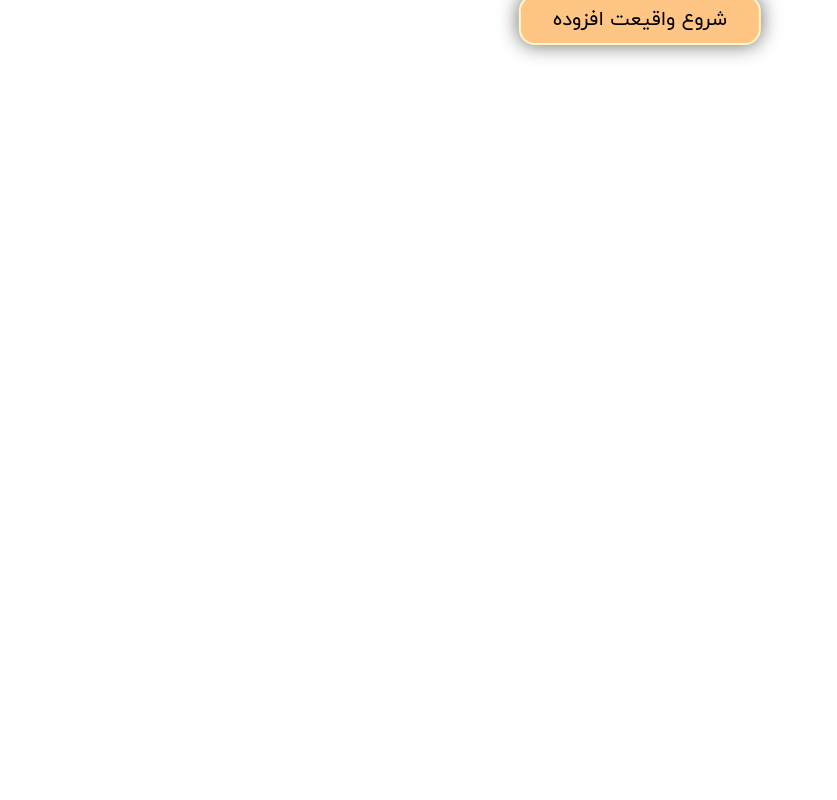
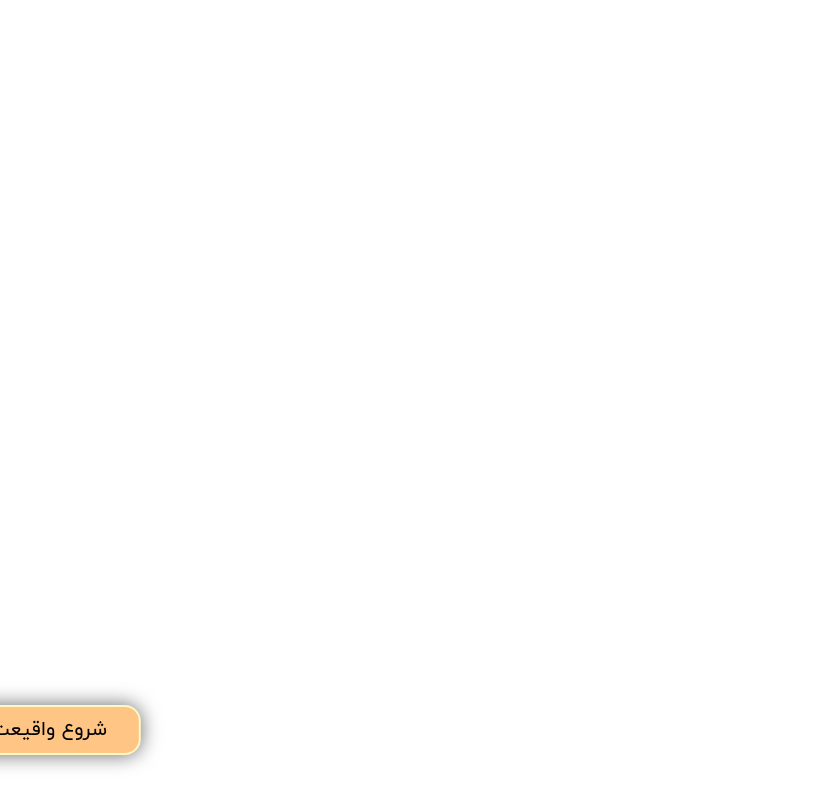
Before and after one commit to sinaAminiNextJs/bazzin, a Next.js app: page /earthThD/earthARcopy in a window 1280 px wide. Shown: the whole page, without its empty margins (0-837 px from the left). Built offline with nearby package versions, Linux system fonts and the light colour scheme; a web font is replaced by a local one.

Commit message:
add new style

```diff
--- a/app/earthThD/earthARcopy/page.tsx
+++ b/app/earthThD/earthARcopy/page.tsx
@@ -17,16 +17,6 @@ export default function ARPage() {
       <div
         className={`absolute top-0 left-0 z-50 w-full h-screen mx-auto bg-white shadow transition-all flex flex-col items-center justify-center`}
       >
-        <div className="w-full h-[50px] flex items-center justify-end px-3">
-          <button
-            onClick={() => {
-              setShowAR(false);
-            }}
-          >
-            بستن{" "}
-          </button>
-        </div>
-
         {/* @ts-ignore */}
         <model-viewer
           ref={modelViewerRef}
@@ -61,8 +51,8 @@ export default function ARPage() {
               minWidth: "fit-content",
               opacity: "1",
               position: "fixed",
-              top: "20px",
-              left: "50%",
+              bottom: "20px",
+              left: "20px",
               transform: "translate(-50%, -50%)",
               padding: "8px 32px",
               backgroundColor: "#ffc585",
@@ -81,8 +71,7 @@ export default function ARPage() {
           {/* @ts-ignore */}
         </model-viewer>
       </div>
-
-      {/* <BackButton pathName="/menu" /> */}
+      <BackButton pathName="/menu" />
     </section>
   );
 }
```
